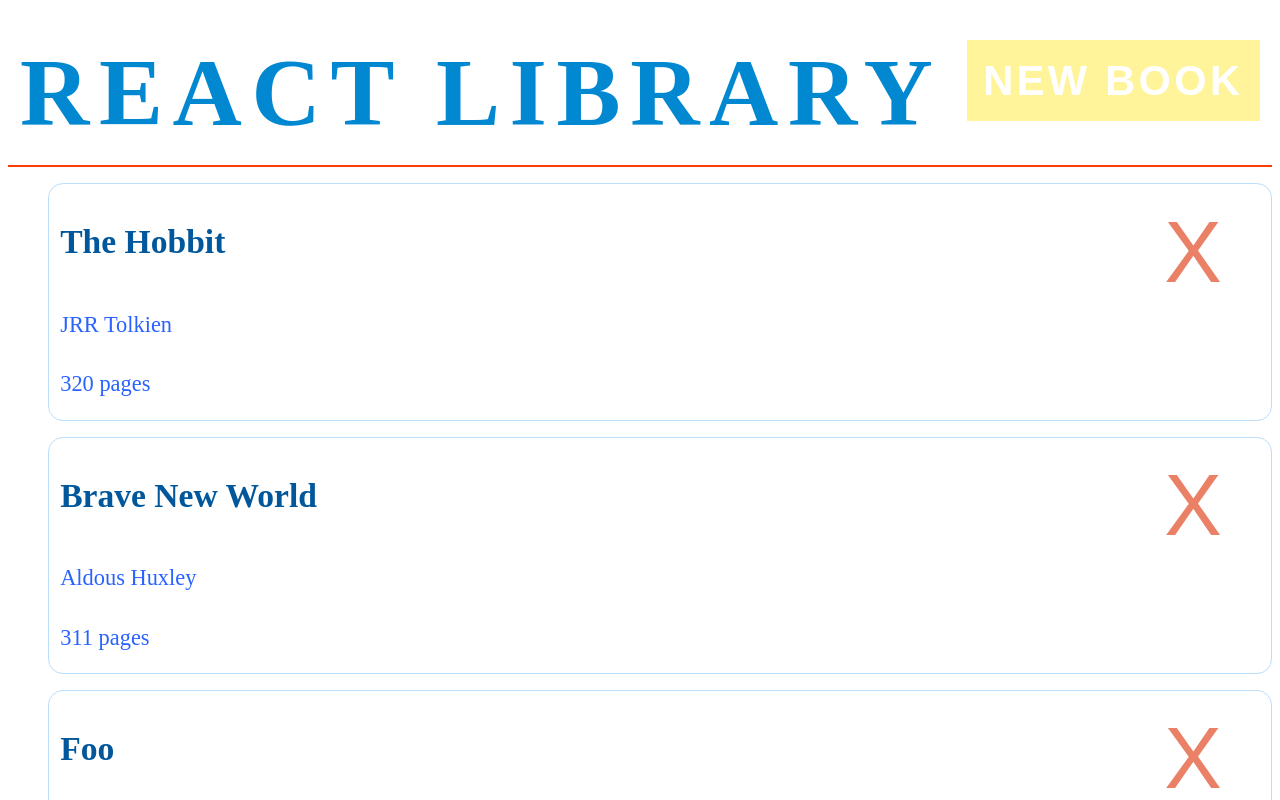
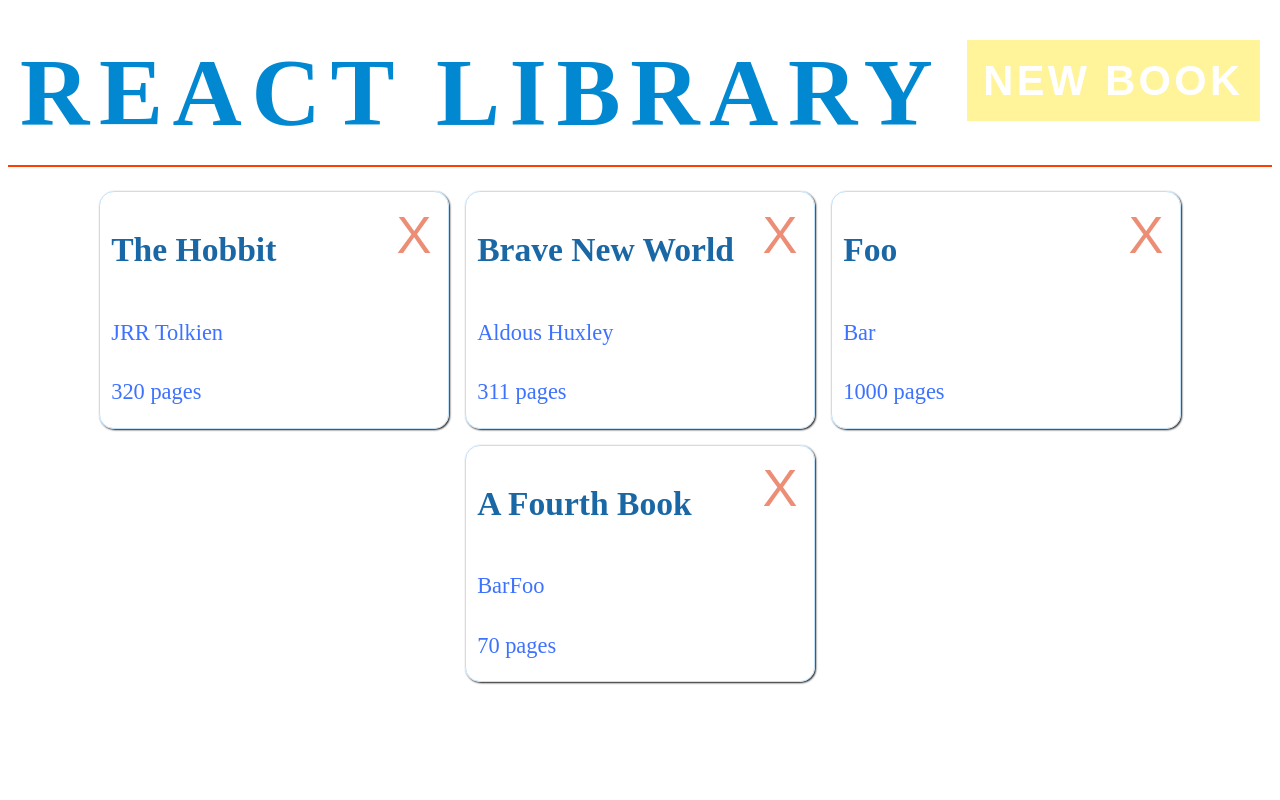
Before and after one commit to clavierbulb-green/React-Library, a React (Vite) app: page / in a window 1280 px wide. Shown: the top 800 px of the page. Built offline with nearby package versions, Linux system fonts and the light colour scheme.

Commit message:
Resize, center, and wrap Book Cards

```diff
--- a/src/style.css
+++ b/src/style.css
@@ -1,3 +1,4 @@
+
 button, input {
   opacity: 0.6;
   transition: opacity 200ms ease-in-out;
@@ -54,11 +55,17 @@ header {
 .book-list {
   list-style: none;
   display: flex;
-  flex-direction: column;
+  flex-direction: row;
+  flex-wrap: wrap;
+  justify-content: center;
+  align-content: center;
+
+  padding: 0;
 }
 
 .book-list li {
-  margin-bottom: 1em;
+  margin: 0.5em;
+  flex: 0 1 350px;
 }
 
 .book-card {
@@ -73,11 +80,20 @@ header {
 
   color: #2962FF;
   font-size: calc(1rem + 0.5vw);
+
+  box-shadow: 1px 1px 2px black;
+  opacity: 0.9;
+  transition: opacity 200ms ease-in-out;
+}
+
+.book-card:hover {
+  opacity: 1;
 }
 
 .book-card .title {
   font-size: 1.5em;
   color: #01579B;
+  margin-right: 1em;
 }
 
 .book-card p {
@@ -87,11 +103,11 @@ header {
 .remove-book-button {
   position: absolute;
   top: 0.2em;
-  right: 0.5em;
+  right: 0.2em;
 
   border-style: none;
 
-  font-size: calc(1em + 5vw);
+  font-size: calc(1.2em + 2vw);
 
   color: #DD2C00;
   background-color: white;
@@ -201,5 +217,4 @@ button[type="submit"] {
   padding: 0.3em;
   color: white;
   background-color: #01579B;
-
 }
```
